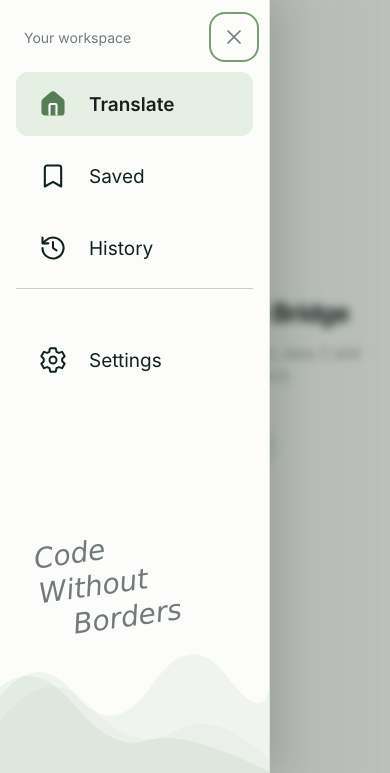
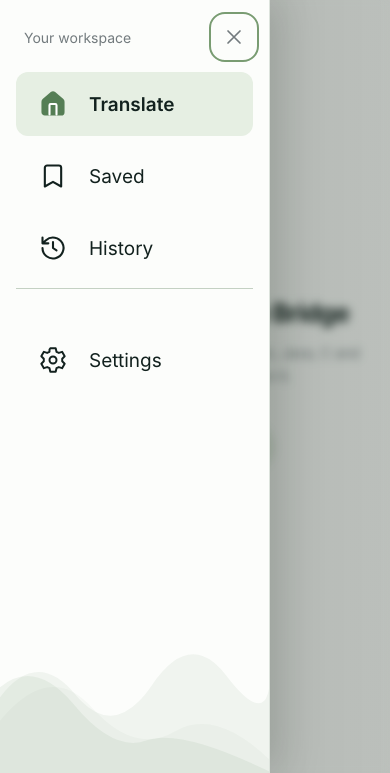
Before and after one commit to guripb13/Source_Bridge, a Flask app: page / in a window 390 px wide, after a click on "Open navigation". Shown: the part 71-844 px from the top of the page. Run offline with Flask 3, Linux system fonts and the light colour scheme.

Commit message:
feat: update README and frontend documentation; enhance sidebar styles and remove footer

```diff
--- a/frontend/static/css/responsive.css
+++ b/frontend/static/css/responsive.css
@@ -142,11 +142,8 @@
     padding: 18px 23px;
     min-height: 60px; /* comfortable tap target */
   }
-  body.sidebar-collapsed .nav-label,
-  body.sidebar-collapsed .sidebar-footer { display: block; }
+  body.sidebar-collapsed .nav-label { display: block; }
   body.sidebar-collapsed .saved-count:not([hidden]) { display: inline; }
-  .sidebar-footer { padding-bottom: 140px; }
-  .sidebar-footer p { font-size: 28px; }
 
   /* --- Main content --- */
   .main-content,
@@ -601,8 +598,6 @@
   .page-intro { margin-bottom: 18px; }
   .page-intro h1 { font-size: 32px; margin-bottom: 6px; }
   .code-surface { height: 280px; }
-  .sidebar-footer { padding-bottom: 105px; }
-  .sidebar-footer p { font-size: 25px; }
   .sidebar-landscape { height: 100px; }
 }
 
--- a/frontend/static/css/sidebar-peek.css
+++ b/frontend/static/css/sidebar-peek.css
@@ -6,7 +6,7 @@
   body.sidebar-collapsed.sidebar-peek .sidebar { width: var(--sidebar-width); box-shadow: 10px 0 36px rgb(var(--scrim) / .18); }
   body.sidebar-collapsed.sidebar-peek .nav-list { padding-left: 16px; padding-right: 16px; }
   body.sidebar-collapsed.sidebar-peek .nav-item { gap: 22px; padding: 18px 23px; }
-  body.sidebar-collapsed.sidebar-peek .nav-label, body.sidebar-collapsed.sidebar-peek .sidebar-footer { display: block; }
+  body.sidebar-collapsed.sidebar-peek .nav-label { display: block; }
   body.sidebar-collapsed.sidebar-peek .saved-count:not([hidden]) { display: inline; }
 }
 @media (min-width: 901px) and (max-width: 1250px) { body.sidebar-collapsed.sidebar-peek .nav-item { gap: 16px; padding-left: 17px; } }
--- a/frontend/static/css/sidebar.css
+++ b/frontend/static/css/sidebar.css
@@ -7,10 +7,7 @@
 .nav-item:hover { background: var(--gutter); }
 .nav-item.active { background: var(--green-soft); font-weight: 600; }
 .saved-count { padding: 3px 6px; font-size: 11px; font-weight: 600; background: var(--green-soft); border-radius: 20px; margin-left: auto; }
-.sidebar-footer { margin-top: auto; padding: 30px 32px 160px; position: relative; z-index: 1; }
 .sidebar-divider { height: 1px; background: var(--green-edge); opacity: .6; margin-bottom: 31px; }
-.sidebar-footer p { margin: 0 6px; color: var(--muted); font: italic 30px/1.25 "Segoe Print", "Bradley Hand", "Comic Sans MS", cursive; transform: rotate(-8deg); }
-.sidebar-footer p span { padding-left: 30px; }
 .sidebar-landscape { position: absolute; bottom: 0; left: 0; width: 100%; height: 155px; fill: var(--green); pointer-events: none; }
 .sidebar-landscape path:nth-child(1) { opacity: .065; }
 .sidebar-landscape path:nth-child(2) { opacity: .04; }
@@ -20,6 +17,6 @@
 body.sidebar-collapsed .sidebar { width: var(--sidebar-rail); }
 body.sidebar-collapsed .nav-list { padding-left: 10px; padding-right: 10px; }
 body.sidebar-collapsed .nav-item { gap: 0; padding: 18px 15px; }
-body.sidebar-collapsed .nav-label, body.sidebar-collapsed .saved-count, body.sidebar-collapsed .sidebar-footer { display: none; }
+body.sidebar-collapsed .nav-label, body.sidebar-collapsed .saved-count { display: none; }
 body.sidebar-collapsed .sidebar-toggle .desktop-menu { transform: rotate(180deg); }
 body.sidebar-collapsed .main-content { margin-left: var(--sidebar-rail); }
--- a/frontend/templates/index.html
+++ b/frontend/templates/index.html
@@ -141,7 +141,6 @@
         <svg class="icon" aria-hidden="true"><use href="#i-settings"/></svg><span class="nav-label">Settings</span>
       </button>
     </nav>
-    <div class="sidebar-footer" aria-hidden="true"><p>Code<br>Without<br><span>Borders</span></p></div>
     <svg class="sidebar-landscape" viewBox="0 0 260 190" preserveAspectRatio="none" aria-hidden="true"><path d="M0 97Q36 37 73 94T147 82T219 71T260 87V190H0Z"/><path d="M0 126Q48 52 89 110T169 139T260 173V190H0Z"/><path d="M0 85Q34 49 72 107T142 150T260 188V190H0Z"/></svg>
   </aside>
 
```
Also changed, not shown: README.md, frontend/README.md.
